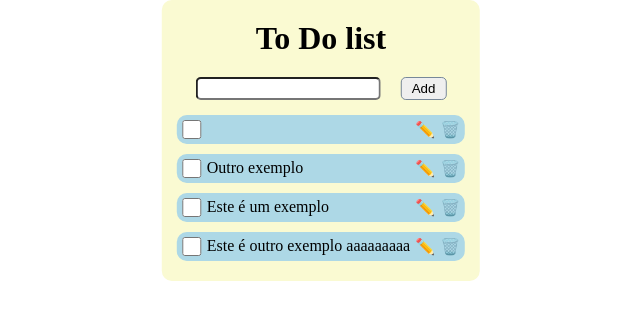
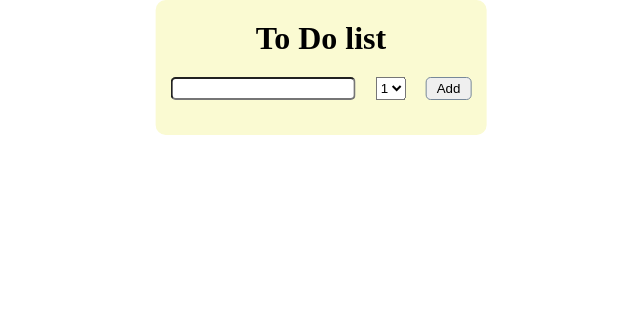
Before and after one commit to julio2116/TheUltimateReactCourse, a React (Vite) app in the folder ToDo-list/: page / in a window 1280 px wide. Shown: the top 320 px of the page, without its empty margins (319-959 px from the left). Built offline with nearby package versions, Linux system fonts and the light colour scheme.

Commit message:
Adicionando interatividade

```diff
--- a/ToDo-list/src/components/Header.jsx
+++ b/ToDo-list/src/components/Header.jsx
@@ -1,12 +1,25 @@
 import styles from '../components/Header.module.css'
 
-const Header = () => {
+const Header = ({onSetItem, onSetPriority, item, priority, onNewItem}) => {
+
+    function handleNewItem(e){
+        e.preventDefault();
+        const id = crypto.randomUUID()
+        const newItem = {item, priority, id}
+        onNewItem(newItem);
+    }
+
     return (
         <>
             <div className={styles.header}>
                 <h1>To Do list</h1>
-                <form action="">
-                <input type="text" />
+                <form action="" onSubmit={handleNewItem}>
+                <input type="text" onChange={(e)=>onSetItem(e)}/>
+                <select name="" id="" onChange={(e)=>onSetPriority(e)}>
+                    <option value="blue">1</option>
+                    <option value="green">2</option>
+                    <option value="red">3</option>
+                </select>
                 <button>Add</button>
                 </form>
             </div>
--- a/ToDo-list/src/components/Item.jsx
+++ b/ToDo-list/src/components/Item.jsx
@@ -1,13 +1,26 @@
+import { useState } from 'react'
 import styles from '../components/Item.module.css'
 
-const Item = ({children}) => {
-    return(
+const Item = ({ task, onDeleteItem, onUpdateItem }) => {
+    const [checked, setChecked] = useState(false);
+    const [edite, setEdite] = useState(false);
+    const [editetask, setEditeTask] = useState('')
+
+    function handleEdite(){
+        setEdite(edite => !edite);
+        if(edite === true) onUpdateItem(task.id, editetask)
+    }
+
+    return (
         <>
             <li className={styles.item}>
-                <input type="checkbox" />
-                <span>{children}</span>
-                <span>✏️</span>
-                <span>🗑️</span>
+                <input id='checkbox' type="checkbox" value={checked} onChange={() => setChecked(checked => !checked)} />
+                {edite === false ?
+                    <span style={{ textDecoration: checked ? 'line-through' : '', color: task.priority }}>{task.item}</span>
+                    : <input style={{width: '100px'}} placeholder={task.item} onChange={(e) => setEditeTask(e.target.value)} />
+                }
+                <span className={styles.button} onClick={handleEdite}>{edite === false ? '✏️' : '🗃️'}</span>
+                <span className={styles.button} onClick={() => onDeleteItem(task.id)}>🗑️</span>
             </li>
         </>
     )
--- a/ToDo-list/src/components/Item.module.css
+++ b/ToDo-list/src/components/Item.module.css
@@ -7,3 +7,6 @@
     width: 100%;
     gap: 5px;
 }
+.button{
+    cursor: pointer;
+}
--- a/ToDo-list/src/components/List.jsx
+++ b/ToDo-list/src/components/List.jsx
@@ -1,17 +1,40 @@
+import { useState } from 'react'
 import styles from '../components/List.module.css'
 import Item from './Item.jsx'
 import Header from './Header.jsx'
 
 const List = () => {
+
+    const [item, setItem] = useState('');
+    const [priority, setPriority] = useState('blue');
+    const [allTasks, setAllTasks] = useState([]);
+
+    function handleSetItem(e){
+        setItem(e.target.value);
+    }
+    function handleSetPriority(e){
+        setPriority(e.target.value)
+    }
+    function NewItem(item){
+        setAllTasks([...allTasks , item]);
+    }
+    function deleteItem(id){
+        setAllTasks(allTasks.filter(task=>task.id === id ? false : true))
+    }
+    function updateItem(id, alter){
+        console.log(alter)
+        setAllTasks(allTasks.map(task=>task.id === id ? {...task, item:alter} : task))
+    }
+
     return (
         <>
             <div className={styles.toDo}>
-                <Header />
+                <Header onSetItem={handleSetItem} onSetPriority={handleSetPriority} onNewItem={NewItem}
+                item={item} priority={priority}/>
                 <ul className={styles.list}>
-                    <Item />
-                    <Item>Outro exemplo</Item>
-                    <Item>Este é um exemplo</Item>
-                    <Item>Este é outro exemplo aaaaaaaaa</Item>
+                    {allTasks.map(task=>(
+                        <Item task={task} onDeleteItem={deleteItem} onUpdateItem={updateItem} key={task.id}/>
+                    ))}
                 </ul>
             </div>
         </>
```
